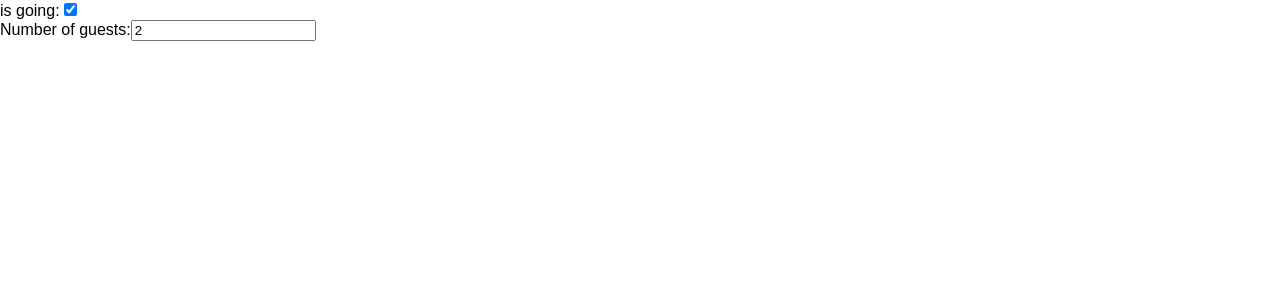
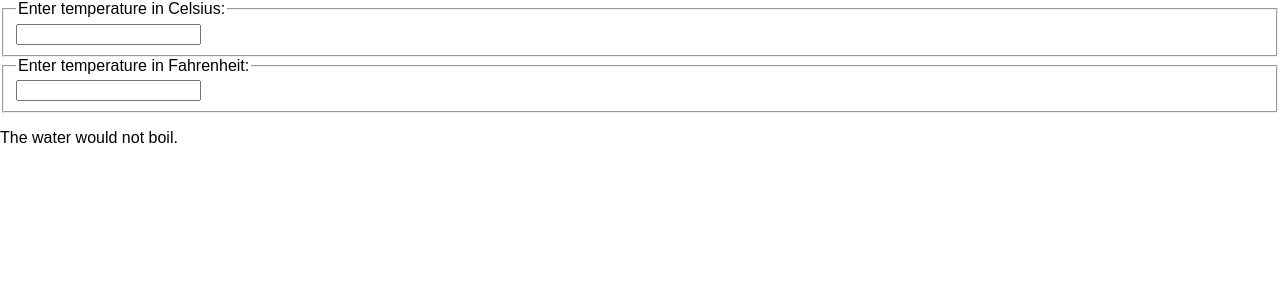
Before and after one commit to kymmt90-sandbox/react-quick-start, a React (Create React App) app: page / in a window 1280 px wide. Shown: the top 300 px of the page. Built offline with nearby package versions, Linux system fonts and the light colour scheme.

Commit message:
Lifting State Up

```diff
--- a/src/index.js
+++ b/src/index.js
@@ -3,46 +3,88 @@
 import App from './App';
 import './index.css';
 
-class Reservation extends React.Component {
+const scaleNames = {
+  c: 'Celsius',
+  f: 'Fahrenheit'
+};
+
+function toCelsius(fahrenheit) {
+  return (fahrenheit - 32) * 5 / 9;
+}
+
+function toFahrenheit(celsius) {
+  return (celsius * 9 / 5) + 32;
+}
+
+function tryConvert(temperature, convert) {
+  const input = parseFloat(temperature);
+  if (Number.isNaN(input)) return '';
+  const output = convert(input);
+  const rounded = Math.round(output * 1000) / 1000;
+  return rounded.toString();
+}
+
+class TemperatureInput extends React.Component {
   constructor(props) {
     super(props);
-
-    this.state = {
-      isGoing: true,
-      numberOfGuests: 2
-    };
-
-    this.handleInputChange = this.handleInputChange.bind(this);
+    this.handleChange = this.handleChange.bind(this);
   }
 
-  handleInputChange(event) {
-    const target = event.target;
-    const value = target.type === 'checkbox' ? target.checked : target.value;
-    const name = target.name;
-
-    this.setState({
-      [name]: value
-    });
+  handleChange(e) {
+    this.props.onTemperatureChange(e.target.value);
   }
 
   render() {
+    const temperature = this.props.temperature;
+    const scale = this.props.scale;
     return (
-      <form>
-        <label>
-          is going:
-          <input name="isGoing" type="checkbox" checked={this.state.isGoing} onChange={this.handleInputChange} />
-        </label>
-        <br />
-        <label>
-          Number of guests:
-          <input name="numberOfGuests" type="number" value={this.state.numberOfGuests} onChange={this.handleInputChange} />
-        </label>
-      </form>
+      <fieldset>
+        <legend>Enter temperature in {scaleNames[scale]}:</legend>
+        <input value={temperature} onChange={this.handleChange} />
+      </fieldset>
+    );
+  }
+}
+
+function BoilingVerdict(props) {
+  if (props.celsius >= 100) {
+    return <p>The water would boil.</p>;
+  }
+  return <p>The water would not boil.</p>;
+}
+
+class Calculator extends React.Component {
+  constructor(props) {
+    super(props);
+    this.handleCelsiusChange = this.handleCelsiusChange.bind(this);
+    this.handleFahrenheitChange = this.handleFahrenheitChange.bind(this);
+    this.state = {temperature: '', scale: 'c'};
+  }
+
+  handleCelsiusChange(temperature) {
+    this.setState({scale: 'c', temperature});
+  }
+
+  handleFahrenheitChange(temperature) {
+    this.setState({scale: 'f', temperature});
+  }
+
+  render() {
+    const scale = this.state.scale;
+    const temperature = this.state.temperature;
+    const celsius = scale === 'f' ? tryConvert(temperature, toCelsius) : temperature;
+    const fahrenheit = scale === 'c' ? tryConvert(temperature, toFahrenheit) : temperature;
+    return (
+      <div>
+        <TemperatureInput scale="c" temperature={celsius} onTemperatureChange={this.handleCelsiusChange} />
+        <TemperatureInput scale="f" temperature={fahrenheit} onTemperatureChange={this.handleFahrenheitChange} />
+        <BoilingVerdict celsius={parseFloat(celsius)} />
+      </div>
     );
   }
 }
 
 ReactDOM.render(
-  <Reservation />,
+  <Calculator />,
   document.getElementById('root')
 );
```
